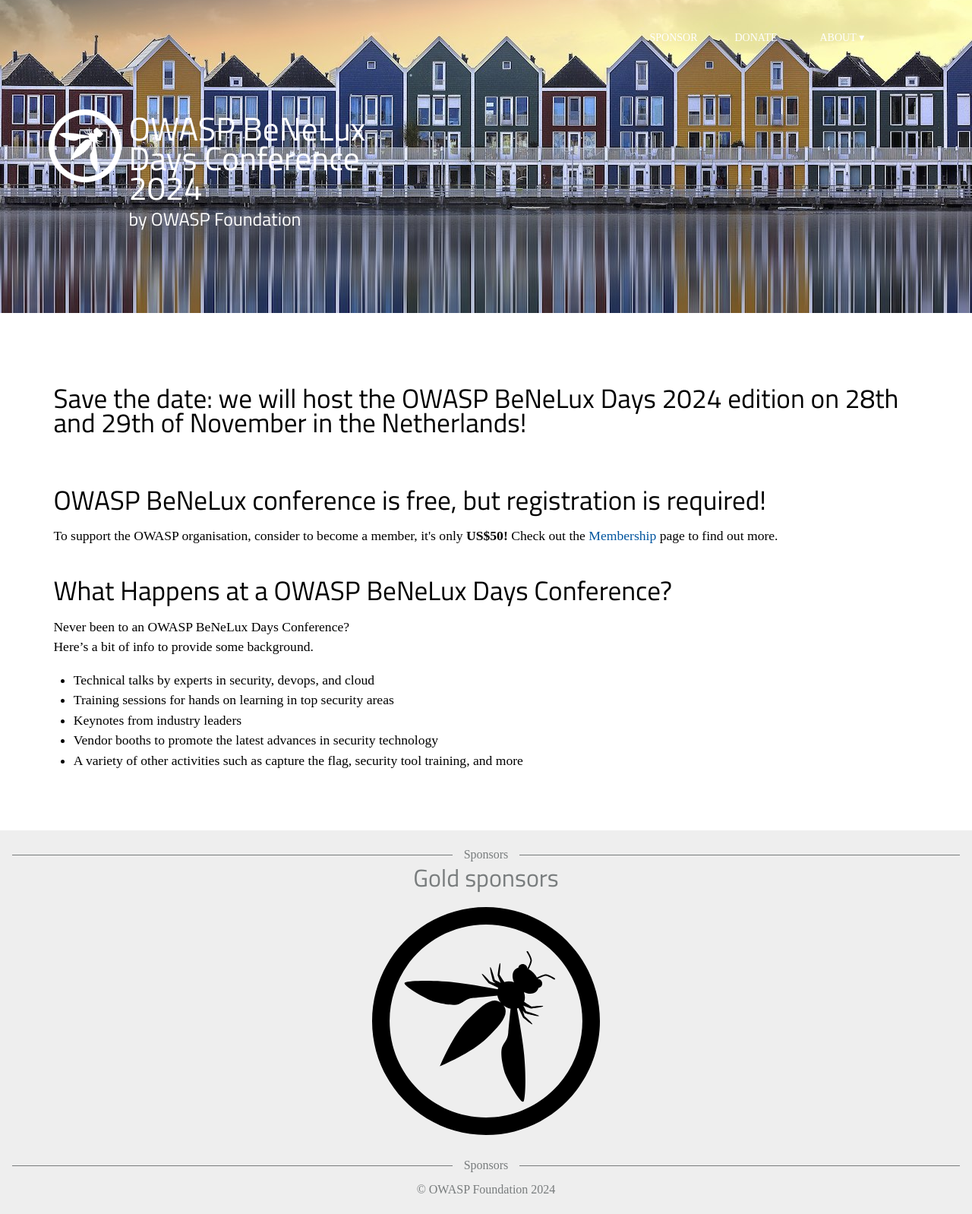
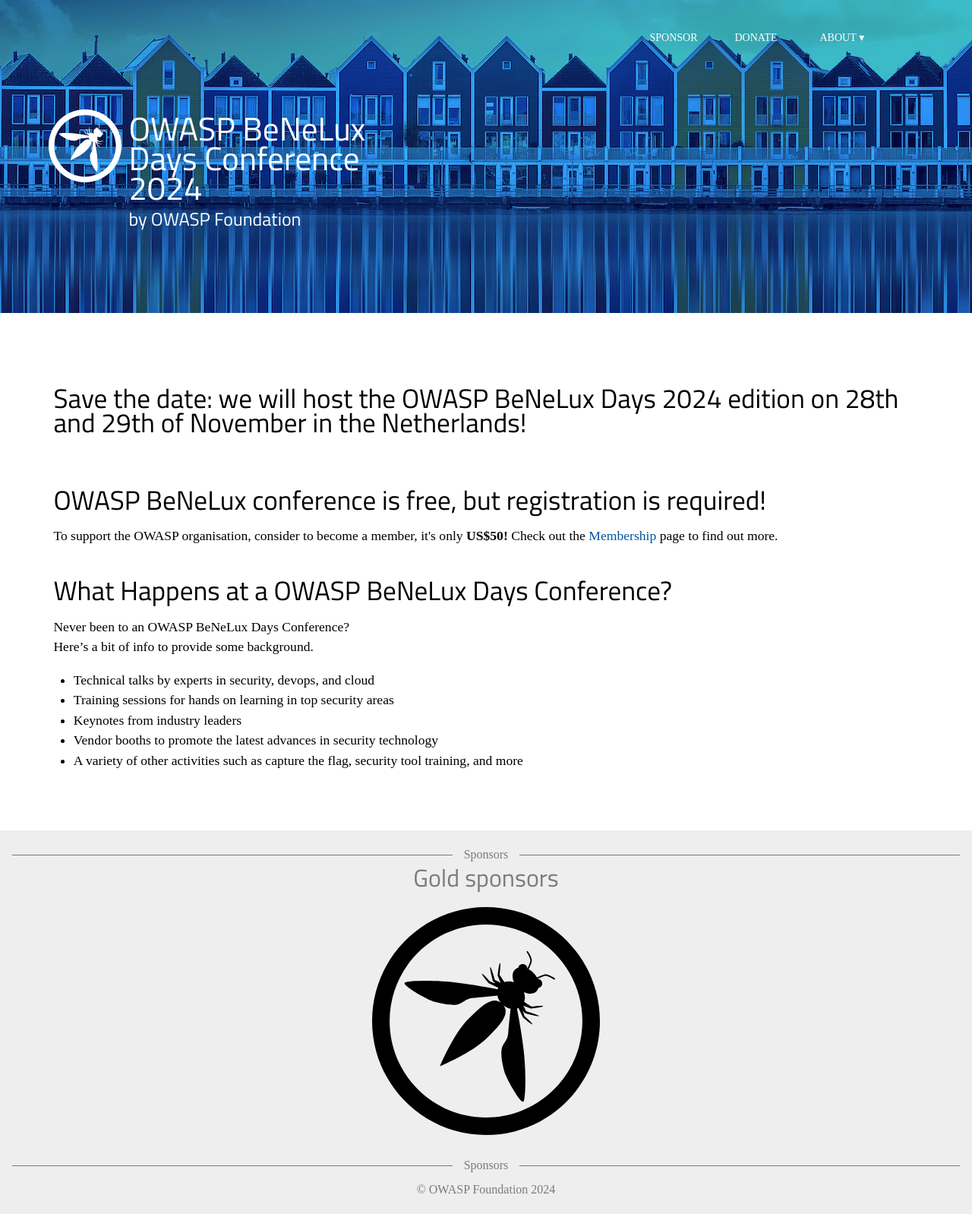
Before and after one commit to dm-17/Owasp-BeNeLux-Days-2024, a Jekyll site: the page built from index.html, in a window 1280 px wide. Shown: the whole page at 76% size. Built offline with Jekyll 4.4.1, drawn with Linux system fonts in a browser that asks for light colours; some web fonts are replaced.

Commit message:
troubleshooting path

```diff
--- a/_config.yml
+++ b/_config.yml
@@ -9,7 +9,7 @@
 # baseUrl: "/"
 baseUrl: "/Owasp-BeNeLux-Days-2024/"
 
-multiply: url({{site.baseUrl}}assets/images/simpleback.svg)
+multiply: url(assets/images/simpleback.svg)
 
 excerpt_separator: <!--more-->
 
--- a/_includes/footer.html
+++ b/_includes/footer.html
@@ -13,7 +13,7 @@
     <h2>Gold sponsors</h2>
     {% for sponsor in goldSponsors %}
       <div class="sponsor" style="{{ sponsor.style }}">
-      	<a href="{{ sponsor.url }}" target="_blank"><img src="{{baseUrl}}assets/images/sponsors/{{ sponsor.image }}" alt="{{ sponsor.name }} logo" style="{{ sponsor.style }}"/></a><br />
+      	<a href="{{ sponsor.url }}" target="_blank"><img src="{{site.baseUrl}}assets/images/sponsors/{{sponsor.image}}" alt="{{ sponsor.name }} logo" style="{{ sponsor.style }}"/></a><br />
       </div>
     {% endfor %}
   {% endif %}
@@ -22,7 +22,7 @@
     <h2>Silver sponsors</h2>
     {% for sponsor in silverSponsors %}
       <div class="sponsor" style="{{ sponsor.style }}">
-      	<a href="{{ sponsor.url }}" target="_blank"><img src="{{baseUrl}}assets/images/sponsors/{{ sponsor.image }}" alt="{{ sponsor.name }} logo" style="{{ sponsor.style }}"/></a><br />
+      	<a href="{{ sponsor.url }}" target="_blank"><img src="{{site.baseUrl}}assets/images/sponsors/{{sponsor.image}}" alt="{{ sponsor.name }} logo" style="{{ sponsor.style }}"/></a><br />
       </div>
     {% endfor %}
   {% endif %}
@@ -31,7 +31,7 @@
     <h2>Bronze sponsors</h2>
     {% for sponsor in bronzeSponsors %}
       <div class="sponsor" style="{{ sponsor.style }}">
-      	<a href="{{ sponsor.url }}" target="_blank"><img src="{{baseUrl}}assets/images/sponsors/{{ sponsor.image }}" alt="{{ sponsor.name }} logo" style="{{ sponsor.style }}"/></a><br />
+      	<a href="{{ sponsor.url }}" target="_blank"><img src="{{site.baseUrl}}assets/images/sponsors/{{sponsor.image}}" alt="{{ sponsor.name }} logo" style="{{ sponsor.style }}"/></a><br />
       </div>
     {% endfor %}
   {% endif %}
@@ -40,7 +40,7 @@
     <h2>Social Event sponsor</h2>
     {% for sponsor in socialEventSponsors %}
       <div class="sponsor" style="{{ sponsor.style }}">
-      	<a href="{{ sponsor.url }}" target="_blank"><img src="{{baseUrl}}assets/images/sponsors/{{ sponsor.image }}" alt="{{ sponsor.name }} logo" style="{{ sponsor.style }}"/></a><br />
+      	<a href="{{ sponsor.url }}" target="_blank"><img src="{{site.baseUrl}}assets/images/sponsors/{{sponsor.image}}" alt="{{ sponsor.name }} logo" style="{{ sponsor.style }}"/></a><br />
       </div>
     {% endfor %}
   {% endif %}
```
